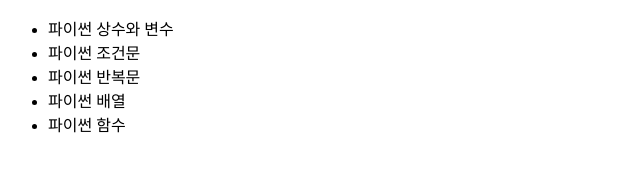
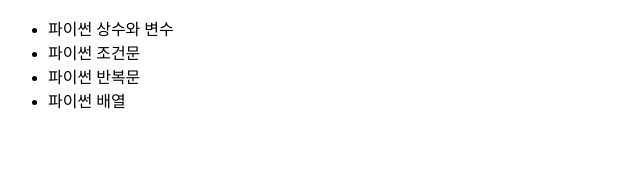
Before and after one commit to BBackGom/product, a plain HTML site: page index.html in a window 1280 px wide. Shown: the whole page, without its empty margins (0-640 px from the left). Drawn offline with Linux system fonts and the light colour scheme.

Commit message:
Revert "v5 수업내용 3차 변경"
This reverts commit 8271c751f0b1e12c39725ec5fa62e495d48b4b40.

```diff
--- a/index.html
+++ b/index.html
@@ -13,7 +13,6 @@
         <li>파이썬 조건문</li>
         <li>파이썬 반복문</li>
         <li>파이썬 배열</li>
-        <li>파이썬 함수</li>
     </ul>
 </body>
 
```
